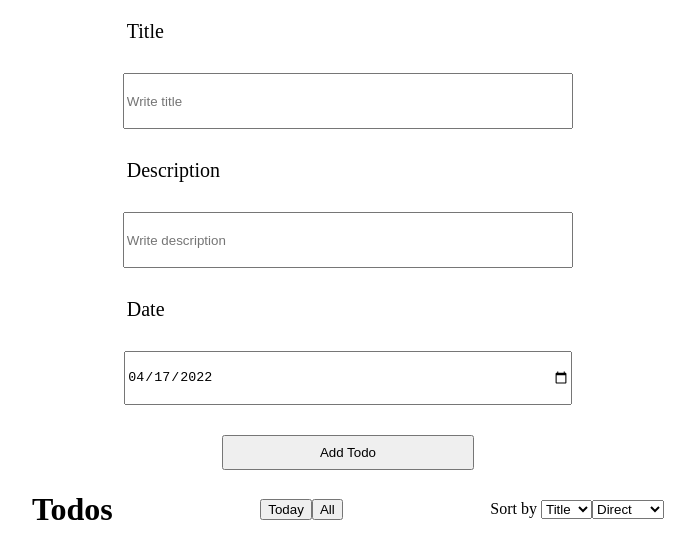
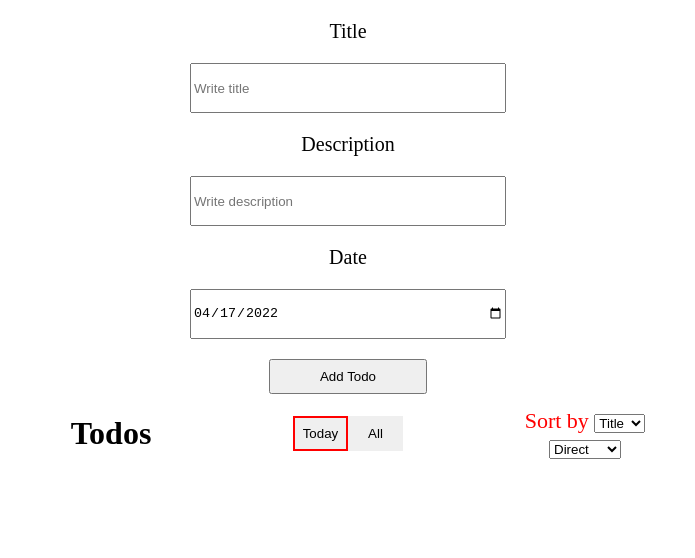
Before and after one commit to AndrewLesch/Cra-ts-redux-, a React (Create React App) app: page / in a window 1280 px wide. Shown: the top 558 px of the page, without its empty margins (292-987 px from the left). Built offline with nearby package versions, Linux system fonts and the light colour scheme; the HTML template or start-up script is replaced by a standard one.

Commit message:
work with design

```diff
--- a/src/components/Todo/Todo.css
+++ b/src/components/Todo/Todo.css
@@ -1,11 +1,13 @@
 .todo-list {
   list-style-type: none;
-  min-width: 100%;
+  width: 50%;
   padding: 0;
+  margin: auto;
 }
 
 .todo-item {
   align-items: center;
+  text-align: center;
   padding: 10px;
   border: 1px solid #ccc;
   border-radius: 4px;
--- a/src/components/TodoForm/TodoForm.css
+++ b/src/components/TodoForm/TodoForm.css
@@ -4,20 +4,19 @@
 }
 
 .input-form {
-  width: 70%;
+  width: 50%;
   height: 50px;
-  margin: 10px;
+  box-sizing: border-box;
 }
 
 .button-form--submit {
-  width: 40%;
+  width: 25%;
   height: 35px;
   margin-top: 20px;
 }
 
 .input-description {
-  text-align: left;
-  margin-left: 15%;
+  margin-left: 0;
 }
 
 .input-container {
--- a/src/pages/App/App.css
+++ b/src/pages/App/App.css
@@ -7,4 +7,34 @@
   display: flex;
   justify-content: space-between;
   align-items: center;
+  text-align: center;
+  width: 100%;
 }
+
+
+.filter-button {
+  height: 35px;
+  width: 55px;
+}
+
+.active {
+  border: 2px solid red;
+}
+
+.default {
+  border: none;
+}
+
+.filter-buttons--container {
+  width: 25%;
+}
+
+.sort-select--container {
+  color: red;
+  font-size: 22px;
+  width: 25%;
+}
+
+.todos-h1 {
+  width: 25%;
+}
--- a/src/pages/App/App.tsx
+++ b/src/pages/App/App.tsx
@@ -10,6 +10,7 @@ const App: React.FC<any> = ({
   setIsFilteredAction,
   setSortedByAction,
   setSortOrderAction,
+  isFiltered,
 }) => {
   const changeSortedValue = (event: any) => {
     setSortedByAction(event.target.value);
@@ -19,14 +20,16 @@ const App: React.FC<any> = ({
     setSortOrderAction(event.target.value);
   };
 
+  console.log(isFiltered)
+
   return (
     <div className="container">
       <TodoForm />
       <div className="functional-panel-container">
-        <h1>Todos</h1>
+        <h1 className="todos-h1">Todos</h1>
         <div className="filter-buttons--container">
-          <button onClick={() => setIsFilteredAction(true)}>Today</button>
-          <button onClick={() => setIsFilteredAction(false)}>All</button>
+          <button className={`${isFiltered === true ? `active filter-button` : `default filter-button`}`} onClick={() => setIsFilteredAction(true)}>Today</button>
+          <button className={`${isFiltered === false ? `active filter-button` : `default filter-button`}`} onClick={() => setIsFilteredAction(false)}>All</button>
         </div>
 
         <div className="sort-select--container">
@@ -61,4 +64,14 @@ const mapDispatchToProps = (dispatch: any) => ({
     dispatch(actionPayload);
   },
 });
-export default connect(null, mapDispatchToProps)(App);
+
+const mapStateToProps = (state: any) => {
+  return {
+    Todos: state.todos.todos,
+    isFiltered: state.todos.isFiltered,
+    sortedBy: state.todos.sortedBy,
+    sortOrder: state.todos.sortOrder,
+  };
+};
+
+export default connect(mapStateToProps, mapDispatchToProps)(App);
```
